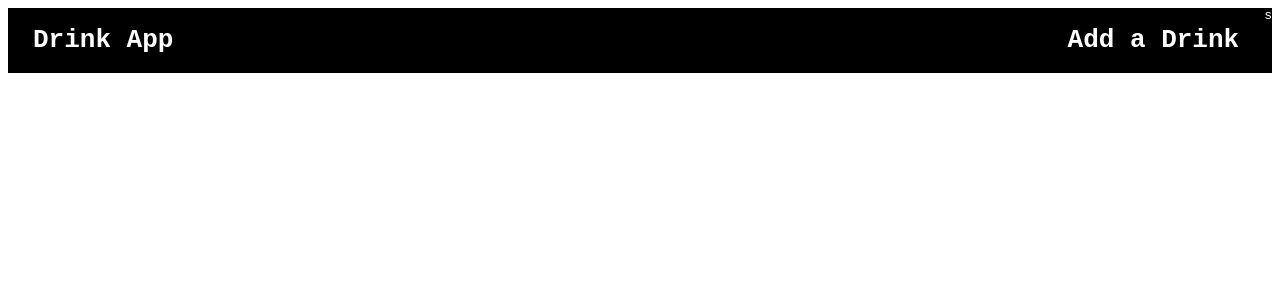
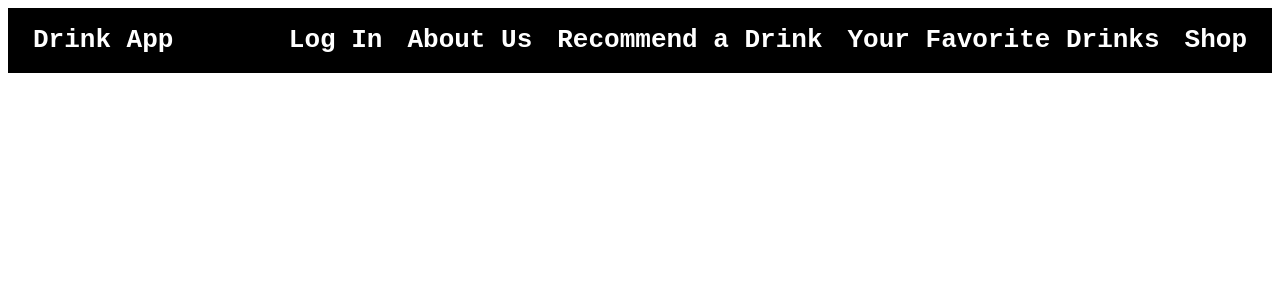
Before and after one commit to Mangutov89/cap-stone-drink-project, a React app: page / in a window 1280 px wide. Shown: the top 300 px of the page. Built offline with nearby package versions, Linux system fonts and the light colour scheme.

Commit message:
add items to navbar

```diff
--- a/src/components/Navbar.jsx
+++ b/src/components/Navbar.jsx
@@ -31,7 +31,11 @@ function Navbar(){
         <h1>Drink App</h1>
       </div>
       <div style = { sideNav }>
-        <h1 style = { marginRight }>Add a Drink</h1>s
+        <h1 style = { marginRight }>Log In</h1>
+        <h1 style = { marginRight }>About Us</h1>
+        <h1 style = { marginRight }>Recommend a Drink</h1>
+        <h1 style = { marginRight }>Your Favorite Drinks</h1>
+        <h1 style = { marginRight }>Shop</h1>
       </div>
     </div>
   );
```
